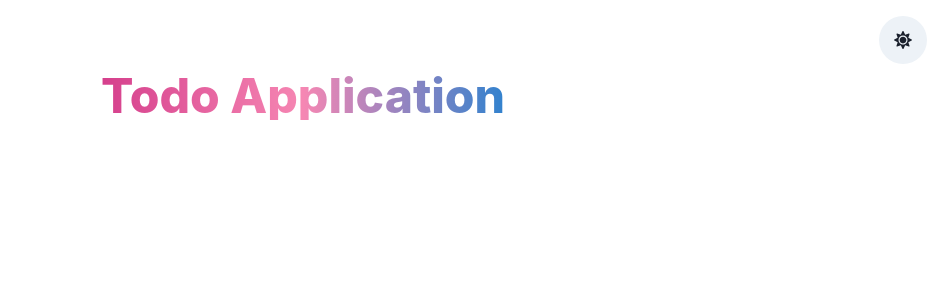
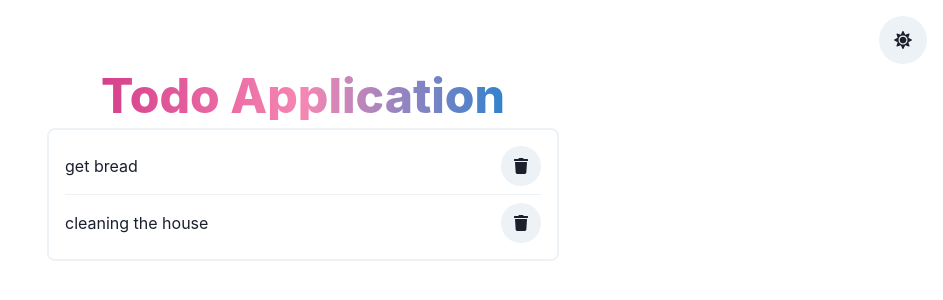
Before and after one commit to jltzbrg/todo-app-react-chakraui, a React (Create React App) app: page / in a window 1280 px wide. Shown: the top 300 px of the page, without its empty margins (337-1280 px from the left). Built offline with nearby package versions, Linux system fonts and the light colour scheme.

Commit message:
Building the TodoList Component

```diff
--- a/src/App.js
+++ b/src/App.js
@@ -20,6 +20,7 @@ function App() {
         bgClip='text'>
         Todo Application
       </Heading>
+      <TodoList />
     </VStack>
   );
 }
--- a/src/components/TodoList.js
+++ b/src/components/TodoList.js
@@ -1,7 +1,44 @@
 import React from 'react';
+import {
+  VStack,
+  HStack,
+  Text,
+  IconButton,
+  StackDivider,
+  Spacer,
+} from '@chakra-ui/react';
+import { FaTrash } from 'react-icons/fa';
 
 function TodoList() {
-  return <div></div>;
+  const todos = [
+    {
+      id: '1',
+      body: 'get bread',
+    },
+    {
+      id: '2',
+      body: 'cleaning the house',
+    },
+  ];
+  return (
+    <VStack
+      divider={<StackDivider />}
+      borderColor='gray.100'
+      borderWidth='2px'
+      p='4'
+      borderRadius='lg'
+      w='100%'
+      maxW={{ base: '90w', sm: '80vw', lg: '50vw', xl: '40vw' }}
+      alignItems='stretch'>
+      {todos.map((todo) => (
+        <HStack id={todo.id}>
+          <Text>{todo.body}</Text>
+          <Spacer />
+          <IconButton icon={<FaTrash />} isRound='true' />
+        </HStack>
+      ))}
+    </VStack>
+  );
 }
 
 export default TodoList;
```
